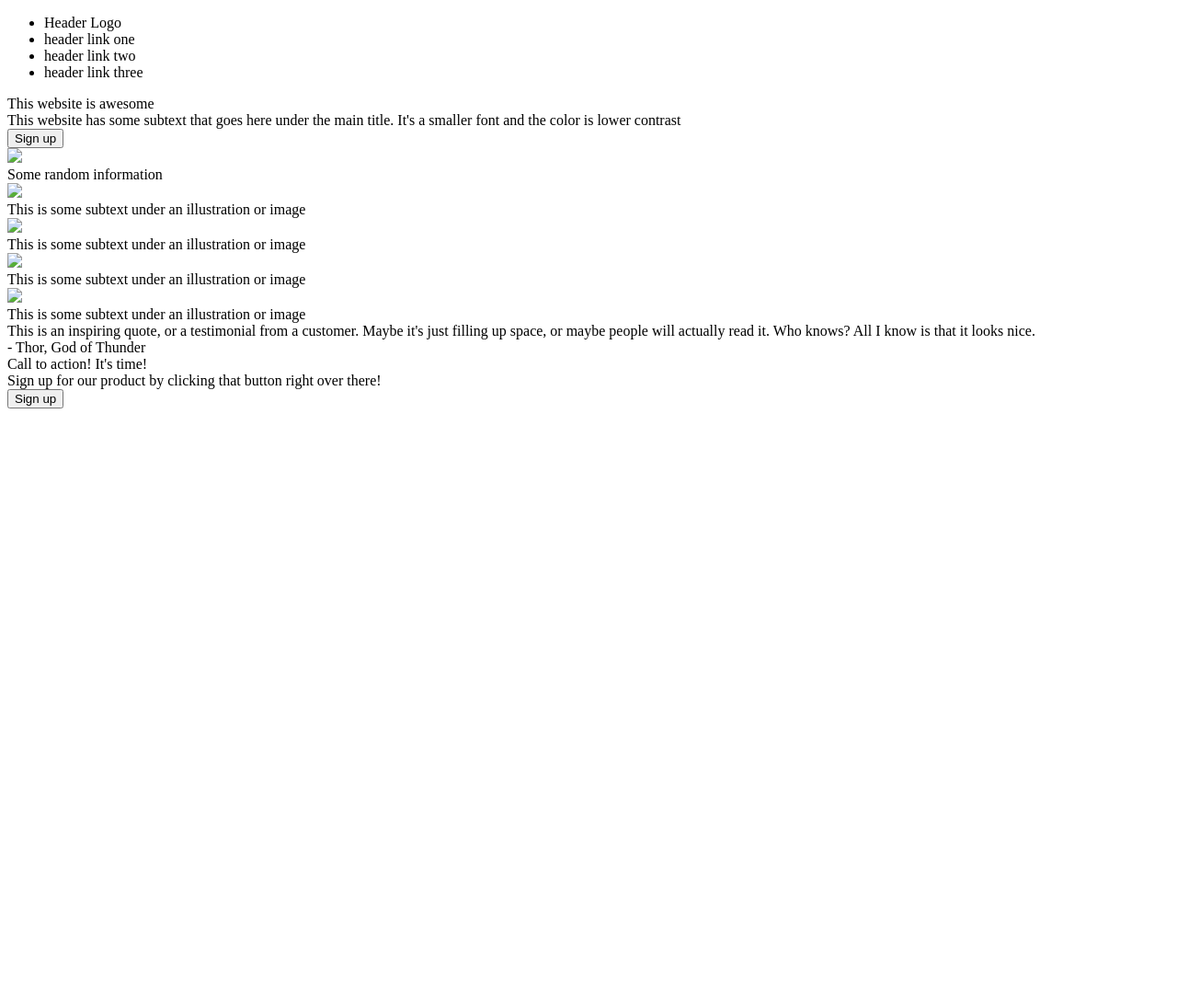
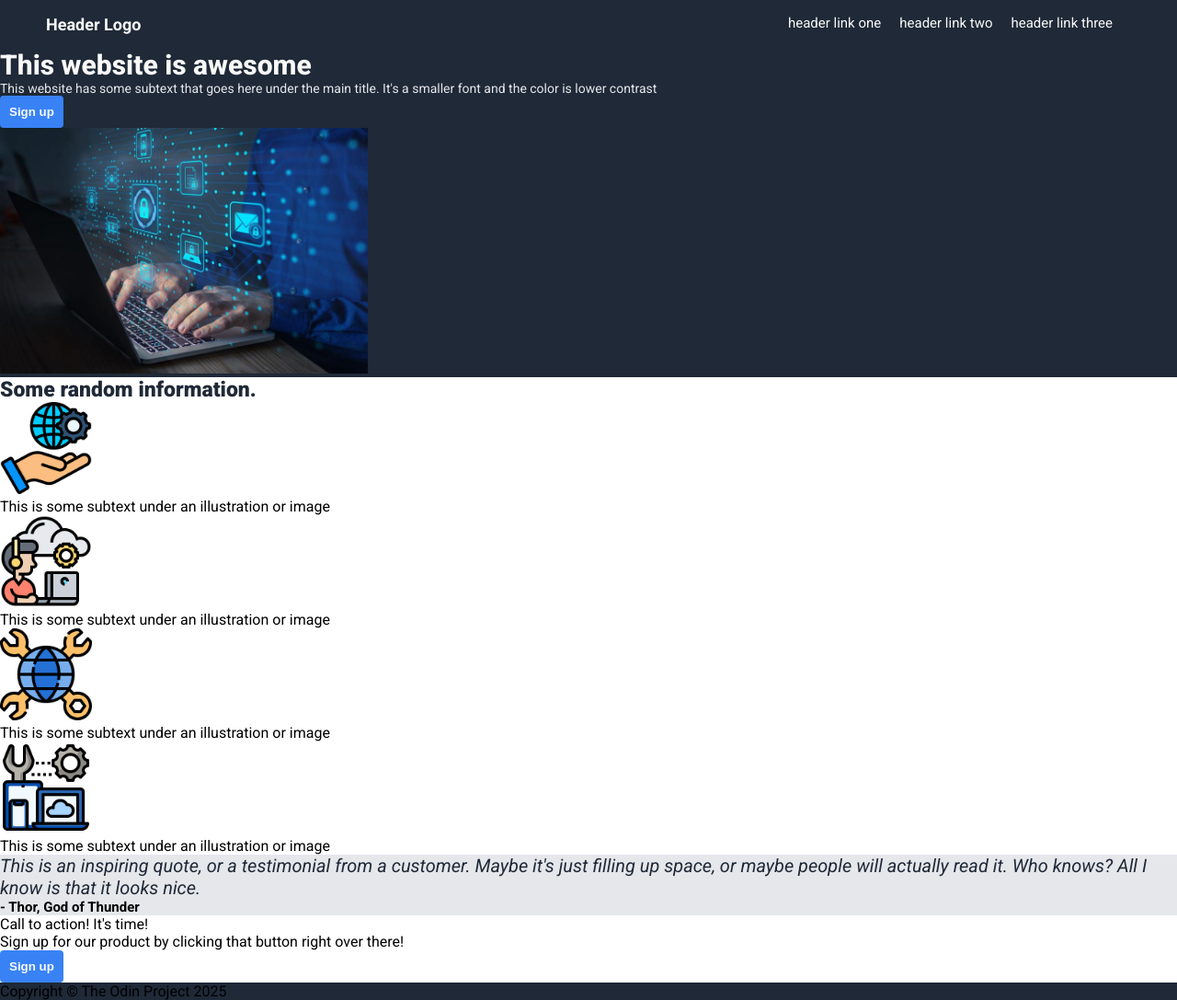
Before and after one commit to gandradex/top_projects, a plain HTML site: page foundations/landingpage/index.html in a window 1280 px wide. Shown: the whole page at 92% size. Before the commit the page ends 800 px from the top, so only its background shows below. Drawn offline with Linux system fonts and the light colour scheme.

Commit message:
Saving updates to landing page

```diff
--- a/foundations/landingpage/index.html
+++ b/foundations/landingpage/index.html
@@ -5,6 +5,11 @@
     <meta charset="UTF-8">
     <meta name="viewport" content="width=device-width, initial-scale=1.0">
     <title>Digital Toolbox, LLC</title>
+    <link rel="stylesheet" href="style.css">
+    <link rel="preconnect" href="https://fonts.googleapis.com">
+    <link rel="preconnect" href="https://fonts.gstatic.com" crossorigin>
+    <link href="https://fonts.googleapis.com/css2?family=Roboto:ital,wght@0,100..900;1,100..900&display=swap"
+        rel="stylesheet">
 </head>
 
 <body>
@@ -12,9 +17,9 @@
         <div class="header">
             <ul id="header_links">
                 <li id="logo">Header Logo</li>
-                <li>header link one</li>
-                <li>header link two</li>
-                <li>header link three</li>
+                <li class="infolink">header link one</li>
+                <li class="infolink">header link two</li>
+                <li class="infolink">header link three</li>
             </ul>
         </div>
 
@@ -28,28 +33,28 @@
                     <button id="button_header" class="signup_button">Sign up</button>
                 </div>
                 <div class="hero_img">
-                    <img src="/hero.jpg" id="hero_img">
+                    <img src="images/hero.jpg" id="hero_img">
                 </div>
             </div>
 
             <div class="tiles">
-                <div class="tiles_title">Some random information</div>
+                <div class="tiles_title">Some random information.</div>
 
                 <div class="items_flex">
                     <div class="item">
-                        <img src="./images/xxx.png">
+                        <img src="images/icon1.png">
                         <div class="text">This is some subtext under an illustration or image</div>
                     </div>
                     <div class="item">
-                        <img src="./images/xxx.png">
+                        <img src="images/icon2.png">
                         <div class="text">This is some subtext under an illustration or image</div>
                     </div>
                     <div class="item">
-                        <img src="./images/xxx.png">
+                        <img src="images/icon3.png">
                         <div class="text">This is some subtext under an illustration or image</div>
                     </div>
                     <div class="item">
-                        <img src="./images/xxx.png">
+                        <img src="images/icon4.png">
                         <div class="text">This is some subtext under an illustration or image</div>
                     </div>
                 </div>
@@ -76,7 +81,9 @@
             </div>
         </div>
 
-        <div class="footer"></div>
+        <div class="footer">
+            <div class="copyright">Copyright &copy; The Odin Project 2025</div>
+        </div>
     </div>
 </body>
 
--- /dev/null
+++ b/foundations/landingpage/style.css
@@ -0,0 +1,118 @@
+body {
+  font-family: "Roboto", "Verdana", sans-serif;
+  font-optical-sizing: auto;
+  font-style: normal;
+  margin: 0;
+  min-height: 100vh;
+}
+
+ul {
+    list-style: none;
+}
+
+button {
+    background-color: #3882f6;
+    color: #f9faf8;
+    font-weight: bold;
+    padding: 10px;
+    border: none;
+    border-radius: 4px;
+    text-decoration: none;
+}
+
+.flexpage {
+    display:flex;
+    flex-flow: column nowrap;
+}
+
+.header {
+    background-color: #1F2937;
+    display:flex;
+    justify-content: stretch;
+    flex: 0;
+    padding-right: 50px;
+    padding-left: 50px;
+    align-items: center;
+}
+
+#logo {
+    font-size: 18px;
+    color: #f9faf8;
+    font-weight: bold;
+}
+
+#header_links {
+    display:flex;
+    flex: 1;
+    padding: 0px;
+}
+
+#header_links #logo {
+    margin-right: auto;
+}
+
+.infolink {
+    margin-right: 20px;
+    color: #f9faf8;
+    font-size: 15px;
+}
+
+.content {
+
+}
+
+.content .hero {
+    background-color: #1F2937;
+}
+
+#hero_img {
+    width: 400px;
+}
+
+.hero_header_text {
+font-size: 30px;
+font-weight: 800;
+color: #f9FAF8;
+}
+
+.hero_text {
+    font-size: 14px;
+    color: #e5e7eb;
+}
+
+.content .tiles {
+
+}
+
+.tiles_title {
+    font-size: 23px;
+    color: #1F2937;
+    font-weight: 900;
+}
+
+.items_flex > .item > img {
+    width: 100px;
+}
+
+.content .quote {
+ background-color: #e5e7eb;
+}
+
+.quote_text {
+    font-size: 20px;
+    font-style: italic;
+    color: #1F2937;
+}
+
+.quote_author {
+    font-weight: bold;
+    font-size: 15px
+}
+
+.content .action {
+
+}
+
+.footer {
+    background-color: #1F2937;
+}
```
Also changed, not shown: foundations/landingpage/images/hero.jpg (added), foundations/landingpage/images/icon1.png (added), foundations/landingpage/images/icon2.png (added), foundations/landingpage/images/icon3.png (added), foundations/landingpage/images/icon4.png (added).
